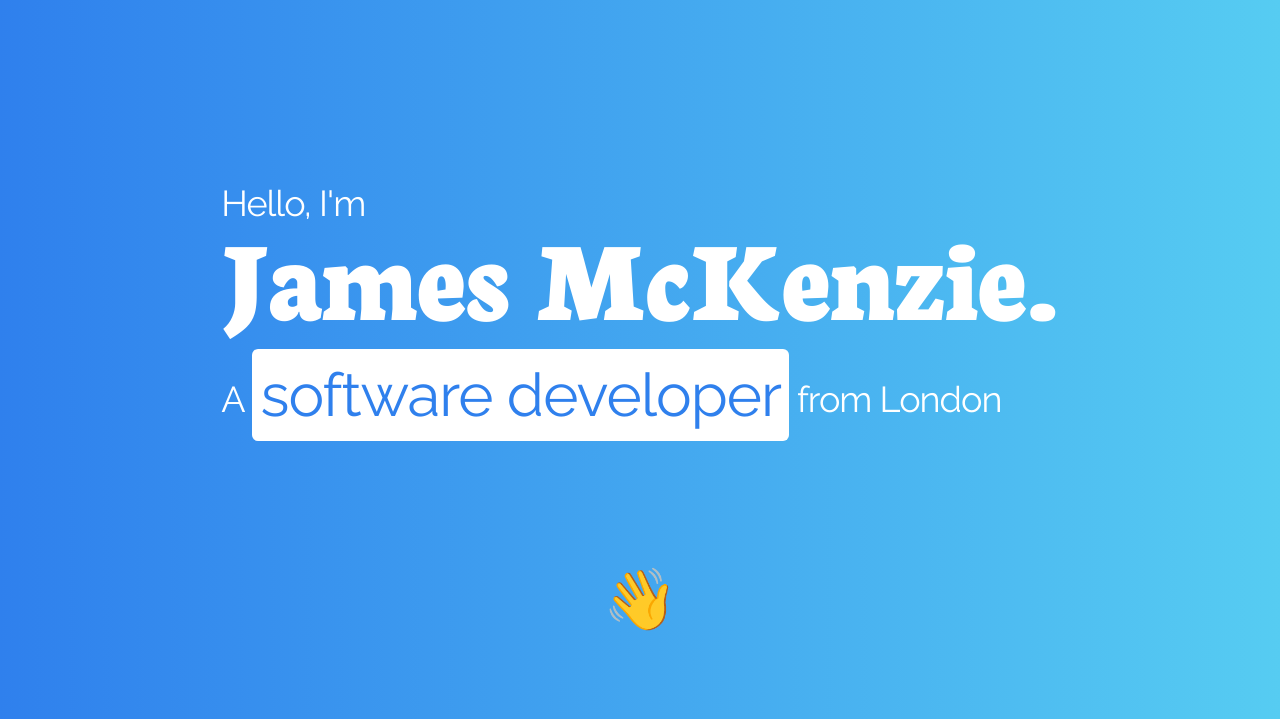
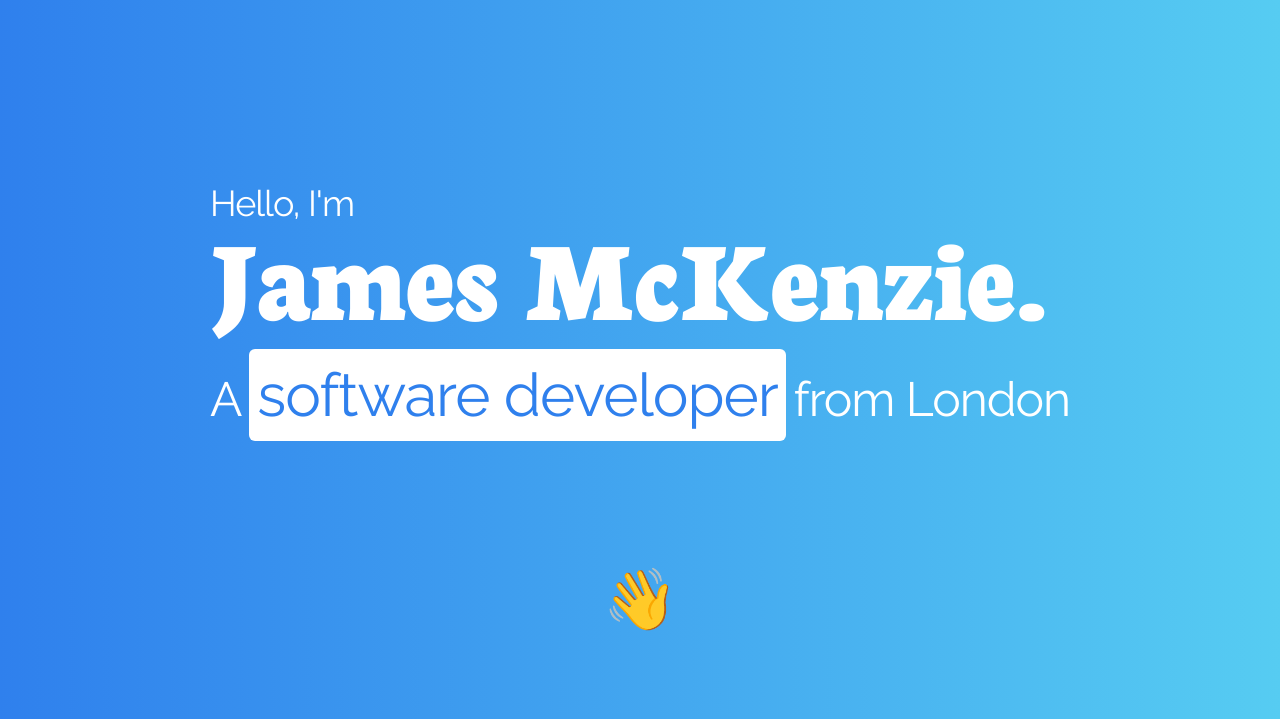
Before and after one commit to jamesmckenzie/jamesmckenzie.io, a Gatsby site: page / in a window 1280 px wide. Shown: the part 81-800 px from the top of the page. Built offline with nearby package versions, Linux system fonts and the light colour scheme; Gatsby itself is replaced by a stand-in of ours.

Commit message:
font size tweak

```diff
--- a/src/components/Hero/Hero.tsx
+++ b/src/components/Hero/Hero.tsx
@@ -99,7 +99,7 @@ const Hero = () => (
             <Flex alignItems={["center"]}>
               <Text
                 fontFamily="Raleway, sans-serif"
-                fontSize={fontSizes.map(s => s * 0.3)}
+                fontSize={fontSizes.map(s => s * 0.4)}
                 fontWeight={300}
                 color="white"
                 mt={2}
@@ -125,7 +125,7 @@ const Hero = () => (
               </Text>{" "}
               <Text
                 fontFamily="Raleway, sans-serif"
-                fontSize={fontSizes.map(s => s * 0.3)}
+                fontSize={fontSizes.map(s => s * 0.4)}
                 fontWeight={300}
                 color="white"
                 letterSpacing={-1}
```
